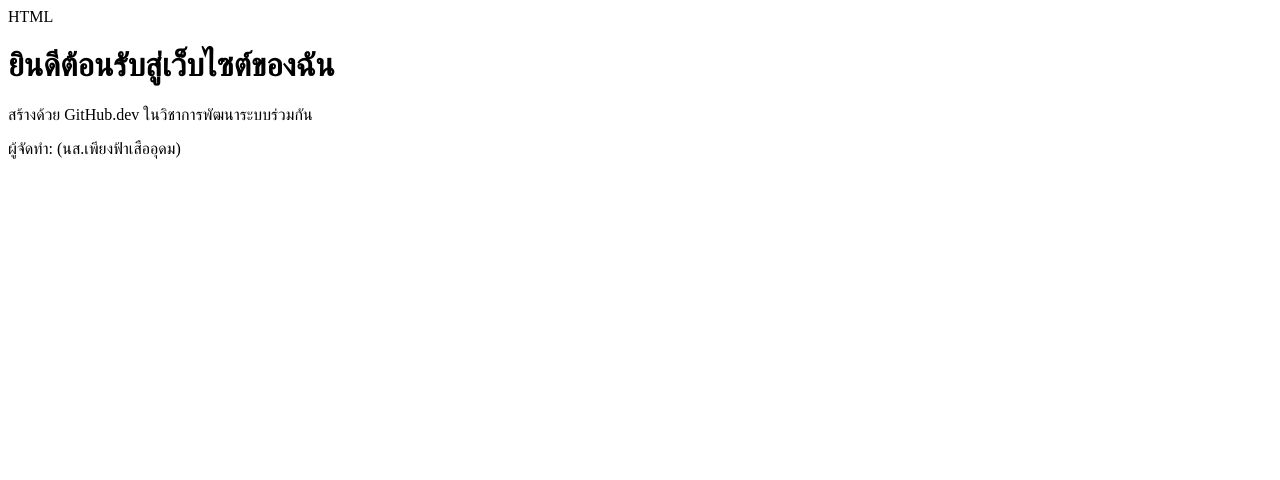
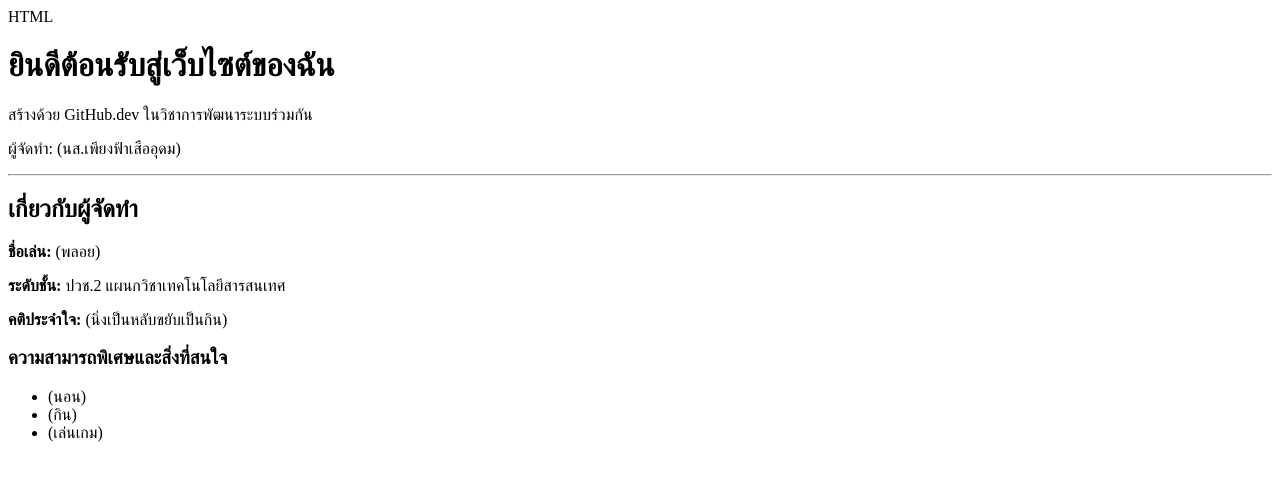
Before and after one commit to Ployyui59/my-first-repa, a plain HTML site: page index.html in a window 1280 px wide. Drawn offline with Linux system fonts and the light colour scheme.

Commit message:
อัปเดตข้อมูลในสาขา feature-profile
Added additional content about the author and interests.

```diff
--- a/index.html
+++ b/index.html
@@ -9,5 +9,18 @@ HTML
     <h1>ยินดีต้อนรับสู่เว็บไซต์ของฉัน</h1>
     <p>สร้างด้วย GitHub.dev ในวิชาการพัฒนาระบบร่วมกัน</p>
     <p>ผู้จัดทำ: (นส.เพียงฟ้าเสืออุดม)</p>
+    </p>
+    <hr>
+    <h2>เกี่ยวกับผู้จัดทำ</h2>
+    <p><strong>ชื่อเล่น:</strong> (พลอย)</p>
+    <p><strong>ระดับชั้น:</strong> ปวช.2 แผนกวิชาเทคโนโลยีสารสนเทศ</p>
+    <p><strong>คติประจำใจ:</strong> (นิ่งเป็นหลับขยับเป็นกิน)</p>
+
+    <h3>ความสามารถพิเศษและสิ่งที่สนใจ</h3>
+    <ul>
+        <li>(นอน)</li>
+        <li>(กิน)</li>
+        <li>(เล่นเกม)</li>
+    </ul>
 </body>
 </html>
```
